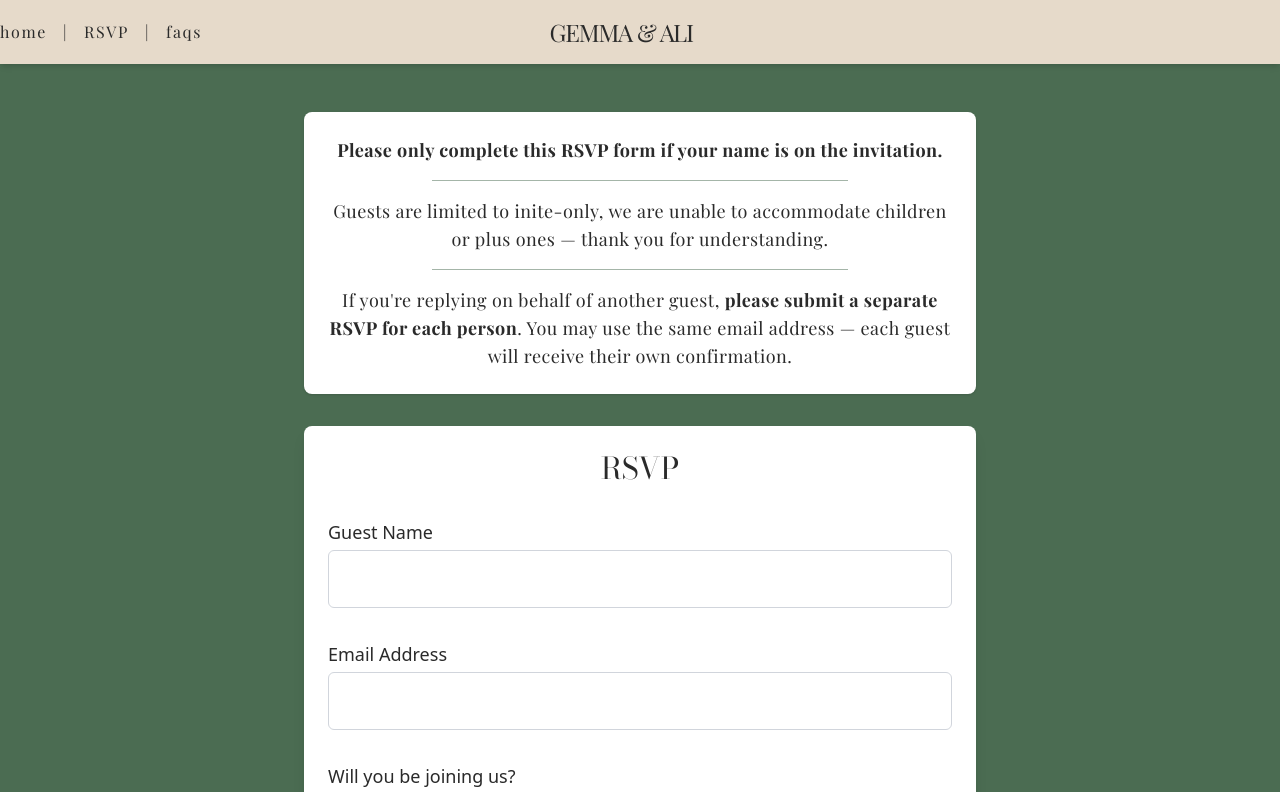
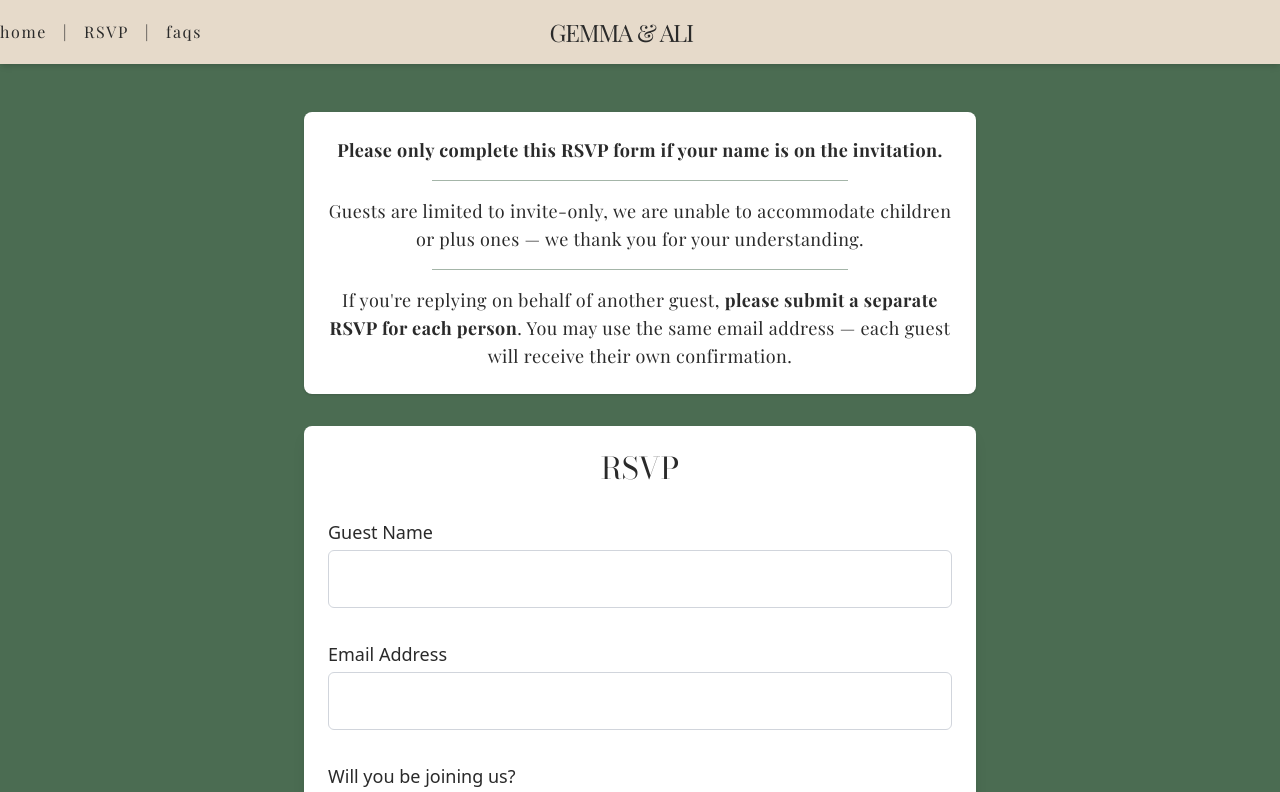
Before and after one commit to abigailridley/vanriley-wedding-site, a Next.js app: page /rsvp in a window 1280 px wide. Shown: the top 792 px of the page. Built offline with nearby package versions, Linux system fonts and the light colour scheme.

Commit message:
map adjustments

```diff
--- a/src/app/faqs/page.tsx
+++ b/src/app/faqs/page.tsx
@@ -21,11 +21,11 @@ export default function FAQsPage() {
           <strong>Alpheton Hall</strong>
           <br />
           Church Lane, Alpheton, Sudbury, Suffolk CO10 9BL
-          <div className="rounded inline-block overflow-hidden shadow-lg border mt-8">
+          <div className="rounded justify-center flex  overflow-hidden shadow-lg border mt-8">
             <iframe
               src="https://www.google.com/maps/embed?pb=!1m18!1m12!1m3!1d2449.747730540292!2d0.7331821119432542!3d52.12071867184228!2m3!1f0!2f0!3f0!3m2!1i1024!2i768!4f13.1!3m3!1m2!1s0x47d8537210914327%3A0xfeb038023475ff50!2sAlpheton%20Hall%20Barns!5e0!3m2!1sen!2suk!4v1747563895841!5m2!1sen!2suk"
-              width="350"
-              height="350"
+              width="100%"
+              height="300"
               style={{ border: 0 }}
               allowFullScreen
               loading="lazy"
--- a/src/app/rsvp/page.tsx
+++ b/src/app/rsvp/page.tsx
@@ -124,8 +124,8 @@ const RSVPForm = () => {
         </p>
         <hr className="my-4 w-2/3 mx-auto border-green opacity-50" />
         <p>
-          Guests are limited to inite-only, we are unable to accommodate
-          children or plus ones — thank you for understanding.
+          Guests are limited to invite-only, we are unable to accommodate
+          children or plus ones — we thank you for your understanding.
         </p>
         <hr className="my-4 w-2/3 mx-auto border-green opacity-50" />
         <p>
```
